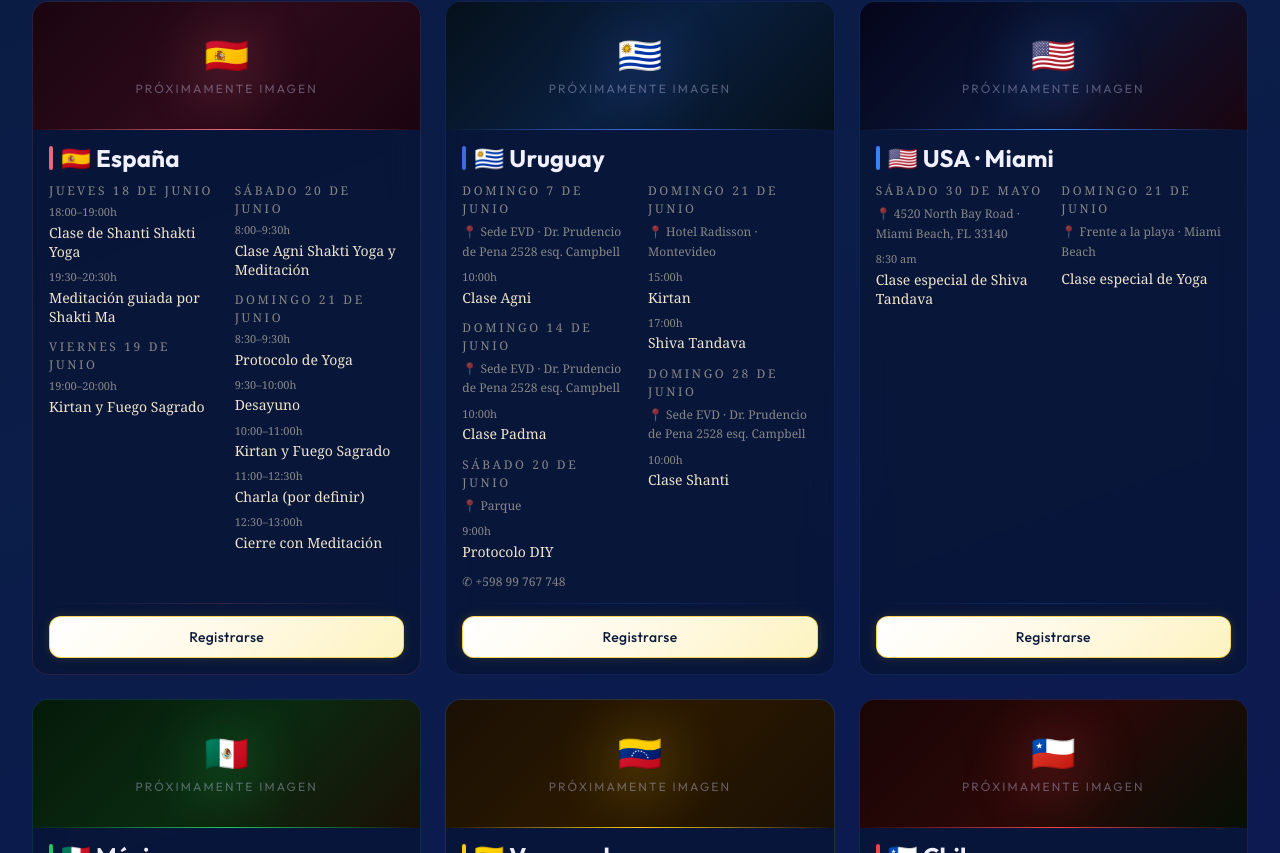
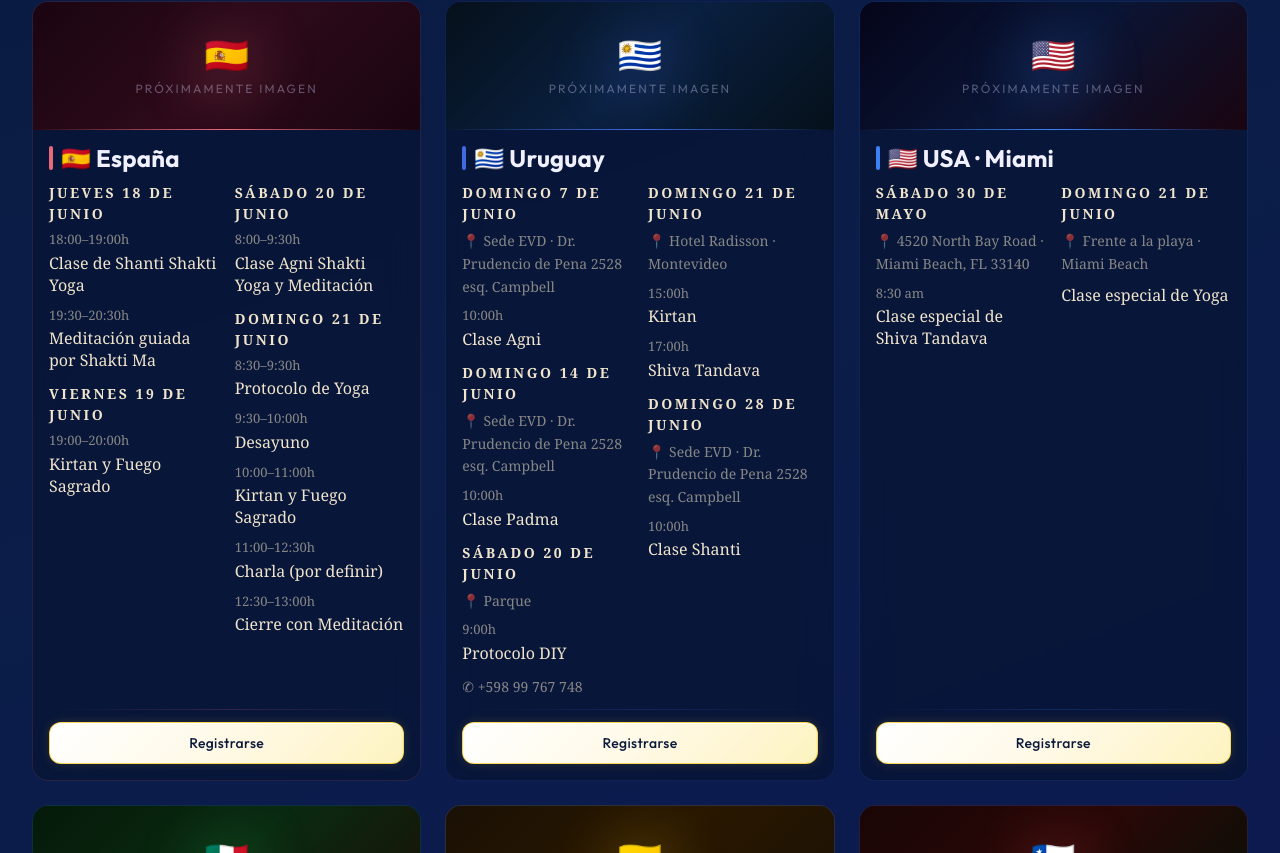
Before and after one commit to mukunda-lab/DIYEVD, a React (Vite) app: page / in a window 1280 px wide. Shown: the part 1627-2480 px from the top of the page. Built offline with nearby package versions, Linux system fonts and the light colour scheme; the HTML template or start-up script is replaced by a standard one; a web font is replaced by a local one.

Commit message:
style: larger bolder schedule text in cards
Dates: 14px w600, Activities: 16px w500, Times/location: 13-14px w400-500
Cormorant Garant renders light so weights bumped to compensate.

https://claude.ai/code/session_019NwSBbVy4j2L6hJGEsRxCD

```diff
--- a/src/components/CountryCard.tsx
+++ b/src/components/CountryCard.tsx
@@ -24,26 +24,26 @@ const CREAM_DIM = 'var(--cream-dim)'
 function DayBlock({ day }: { day: DayEvent }) {
   return (
     <div style={SERIF}>
-      {/* Fecha — Cormorant SC, crema, sin color de acento */}
-      <p className="tracking-[0.22em] uppercase mb-1" style={{ fontSize: '12px', fontFamily: 'var(--caps)', fontWeight: 500, color: CREAM_DIM }}>
+      {/* Fecha */}
+      <p className="tracking-[0.18em] uppercase mb-1.5" style={{ fontSize: '14px', fontFamily: 'var(--caps)', fontWeight: 600, color: CREAM }}>
         {day.date}
       </p>
       {/* Ubicación */}
       {day.location && (
-        <p className="mb-2 leading-relaxed" style={{ fontSize: '12px', color: CREAM_DIM }}>
+        <p className="mb-2 leading-relaxed" style={{ fontSize: '14px', fontWeight: 400, color: CREAM_DIM }}>
           📍 {day.location}
         </p>
       )}
-      {/* Actividades — hora arriba, actividad abajo */}
-      <ul className="space-y-2">
+      {/* Actividades */}
+      <ul className="space-y-2.5">
         {day.items.map((item, ii) => (
           <li key={ii}>
             {item.time && (
-              <p className="mb-0.5" style={{ fontSize: '11px', fontWeight: 300, color: CREAM_DIM }}>
+              <p className="mb-0.5" style={{ fontSize: '13px', fontWeight: 500, color: CREAM_DIM }}>
                 {item.time}
               </p>
             )}
-            <p className="leading-snug" style={{ fontSize: '14px', fontWeight: 400, color: CREAM }}>
+            <p className="leading-snug" style={{ fontSize: '16px', fontWeight: 500, color: CREAM }}>
               {item.activity}
             </p>
           </li>
@@ -174,7 +174,7 @@ export default function CountryCard({ country, onRegister }: Props) {
           {contacts.length > 0 && (
             <div className="mb-3 space-y-0.5" style={{ fontFamily: 'var(--serif)' }}>
               {contacts.map((c, i) => (
-                <p key={i} style={{ fontSize: '12px', fontWeight: 300, color: CREAM_DIM }}>
+                <p key={i} style={{ fontSize: '14px', fontWeight: 400, color: CREAM_DIM }}>
                   {c.includes('@') ? '✉ ' : '✆ '}{c}
                 </p>
               ))}
```
